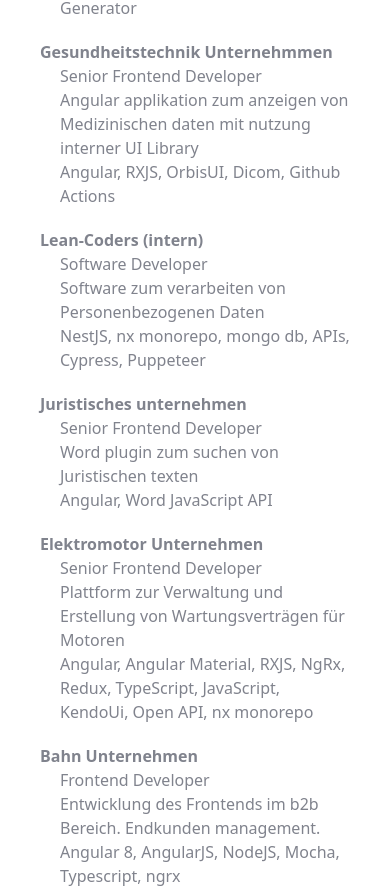
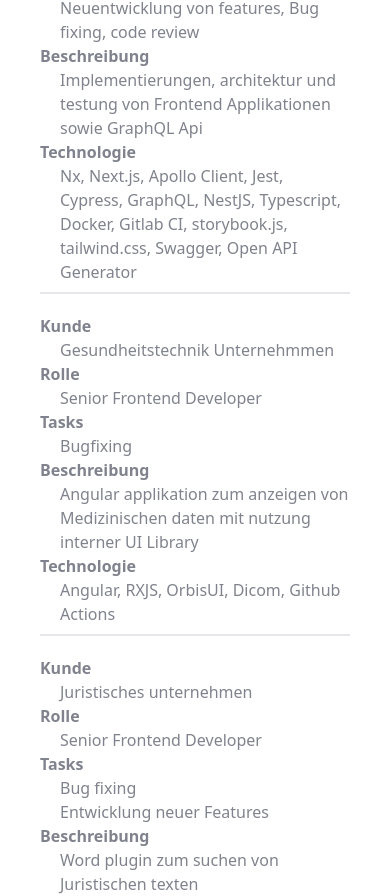
Before and after one commit to xsip/xsip.github.io, an Angular app: page / in a window 390 px wide. Shown: the part 2379-3275 px from the top of the page. Built offline with nearby package versions, Linux system fonts and the light colour scheme.

Commit message:
adds description

```diff
--- a/src/app/app.component.ts
+++ b/src/app/app.component.ts
@@ -50,7 +50,7 @@
                       </div>
                   </div>
               </div>
-              <div class=" md:overflow-y-scroll dark:bg-slate-700 dark:text-white  pb-12 flex  w-full flex-col md:w-[70%] relative rounded-tr-md rounded-br-md drop-shadow-md bg-white">
+              <div class=" md:overflow-y-scroll dark:bg-slate-700 dark:text-white  pb-12 mb-5 flex  w-full flex-col md:w-[70%] relative rounded-tr-md rounded-br-md drop-shadow-md bg-white">
                   <nav class="sticky flex flex-row items-center justify-between px-5 top-0 left-0 w-full h-[50px]  pt-2 pb-2 bg-white dark:dark:bg-slate-800 drop-shadow-md">
                       <ul class="h-full flex gap-6  items-center">
                           <a href="#übermich" class="hover:scale-125 transition-all text-sm cursor-pointer">Über
@@ -121,10 +121,16 @@
                   </div>
                   <div id="projekte" class="px-10 h-full pt-10 pb-10">
                       <h1 class="text-2xl font-bold pb-2">Projekte</h1>
-                      <div *ngFor="let project of projects" class="mt-5">
-                          <p class="text-md font-bold">{{project.client}}</p>
+                      <div *ngFor="let project of projects" class="mt-5 border-b-2 pb-2">
+                        <p class=" font-bold text-md">Kunde</p>
+                          <p class="text-md ml-5">{{project.client}}</p>
+                        <p class=" font-bold text-md">Rolle</p>
                           <p class="ml-5 text-md">{{project.role}}</p>
+                          <p class=" font-bold text-md">Tasks</p>
+                          <p class="ml-5 text-md" [innerHTML]="project.tasks"></p>
+                        <p class=" font-bold text-md">Beschreibung</p>
                           <p class="ml-5 text-md">{{project.description}}</p>
+                        <p class=" font-bold text-md">Technologie</p>
                           <p class="ml-5 text-md">{{project.technologies}}</p>
                       </div>
                   </div>
@@ -137,7 +143,7 @@
 export class AppComponent implements OnInit{
   darkMode = false;
   title = 'cv-2';
-  projects: {client: string;role: string;description: string; technologies: string;}[] = projects;
+  projects: {client: string;tasks?: string;role: string;description: string; technologies: string;}[] = projects;
   darkModeChange() {
     localStorage.setItem('dark', JSON.stringify(this.darkMode));
     if(this.darkMode) {
--- a/src/app/projects.ts
+++ b/src/app/projects.ts
@@ -1,56 +1,99 @@
-export const projects: {client: string;role: string;description: string; technologies: string;}[] = [{
+export const projects: {
+  client: string;
+  role: string;
+  description: string;
+  tasks?: string;
+  technologies: string;
+}[] = [{
   'client': 'Elektrogeräte Unternehmen',
   'role': 'Senior Fullstack Developer',
   'description': 'Implementierungen, architektur und testung von Frontend Applikationen sowie GraphQL Api',
+  tasks: `<ul>
+  <li>Implementierung und Testung von Frontend Komponenten</li>
+  <li>Implementierung und Testung einer GraphQL Schnittstelle</li>
+  <li>Neuentwicklung von features, Bug fixing, code review</li>
+</ul>`,
   'technologies': 'Nx, Next.js, Apollo Client, Jest, Cypress, GraphQL, NestJS, Typescript, Docker, Gitlab CI, storybook.js, tailwind.css, Swagger, Open API Generator'
 }, {
   'client': 'Gesundheitstechnik Unternehmmen',
   'role': 'Senior Frontend Developer',
+  tasks: `<ul>
+  <li>Bugfixing</li>
+</ul>`,
   'description': 'Angular applikation zum anzeigen von Medizinischen daten mit nutzung interner UI Library',
   'technologies': 'Angular, RXJS, OrbisUI, Dicom, Github Actions'
-}, {
-  'client': 'Lean-Coders (intern)',
-  'role': 'Software Developer',
-  'description': 'Software zum verarbeiten von Personenbezogenen Daten',
-  'technologies': 'NestJS, nx monorepo, mongo db, APIs, Cypress, Puppeteer'
-}, {
+},{
   'client': 'Juristisches unternehmen',
   'role': 'Senior Frontend Developer',
+  tasks: `<ul>
+  <li>Bug fixing</li>
+  <li>Entwicklung neuer Features</li>
+</ul>`,
   'description': 'Word plugin zum suchen von Juristischen texten',
   'technologies': 'Angular, Word JavaScript API'
 }, {
   'client': 'Elektromotor Unternehmen',
   'role': 'Senior Frontend Developer',
+  tasks: `<ul>
+  <li>Entwicklung neuer Features</li>
+</ul>`,
   'description': 'Plattform zur Verwaltung und Erstellung von Wartungsverträgen für Motoren',
   'technologies': 'Angular, Angular Material, RXJS, NgRx, Redux, TypeScript, JavaScript, KendoUi, Open API, nx monorepo'
 }, {
   'client': 'Bahn Unternehmen',
   'role': 'Frontend Developer',
+  tasks: `<ul>
+  <li>Entwicklung neuer Features im B2B bereich.</li>
+</ul>`,
   'description': 'Entwicklung des Frontends im b2b Bereich. Endkunden management.',
   'technologies': 'Angular 8, AngularJS, NodeJS, Mocha, Typescript, ngrx'
 }, {
   'client': 'Lotterie Unternehmen',
   'role': 'Frontend Developer',
+  tasks: `<ul>
+  <li>Neut entwicklung von Features</li>
+  <li>Bug fixing</li>
+  <li>Angular upgrade</li>
+  <li>OPENApi generator anbindung</li>
+</ul>`,
   'description': 'Entwicklung einer Verwaltungsoberfläche für Lotterie Unternehmen. Teammitglieder 4. Methode Agile',
   'technologies': 'Angular 8, HTML, SASS, OpenApi Generator, sql Db'
 }, {
   'client': 'Stahl Unternehmen',
   'role': 'Frontend Developer',
+  tasks: `<ul>
+  <li>Architektur / Setup</li>
+  <li>Entwicklung neuer Features</li>
+</ul>`,
   'description': 'Applikation Kundenmapping',
   'technologies': 'Angular 8, HTML, SASS, amCharts library, ngrx'
 }, {
   'client': 'Druckerei Unternehen',
   'role': 'Fullstack Entwickler',
+  tasks: `<ul>
+  <li>Architektur / Setup</li>
+  <li>Entwicklung neuer Features</li>
+  <li>Bug fixes</li>
+</ul>`,
   'description': 'Applikation welche Aufträge aus Emails extrahiert und diese auf Mitarbeiter aufteilt',
   'technologies': 'Angular 7, HTML, SASS, NodeJs, NestJS, ngrx'
 }, {
   'client': 'Restaurant website',
   'role': 'Fullstack Entwickler',
+  tasks: `<ul>
+  <li>Architektur / Setup</li>
+  <li>Entwicklung der Applikation</li>
+</ul>`,
   'description': 'Landing Page sowie CRM um angezeigte events zu verwalten und Reservierungen entgegen zu nehmen ',
   'technologies': 'Angular 7, HTML, SASS, ngrx, NestJS, NodeJs, MongoDb'
 }, {
   'client': 'Consulting Unternehmen',
   'role': 'Frontend Entwickler',
-  'description': 'Frontend entwicklung sowie angular upgrade und Refactoring ',
+  tasks: `<ul>
+  <li>Neut Entwicklung von Features</li>
+  <li>Bug fixing</li>
+  <li>Angular upgrade</li>
+ </ul>`,
+  'description': 'Frontend Entwicklung sowie angular upgrade und Refactoring ',
   'technologies': 'Angular 8-10, Open Api Generator, HTML , SASS'
 }]
```
Also changed, not shown: 7 other files (tests, documents, lock files or other folders).
